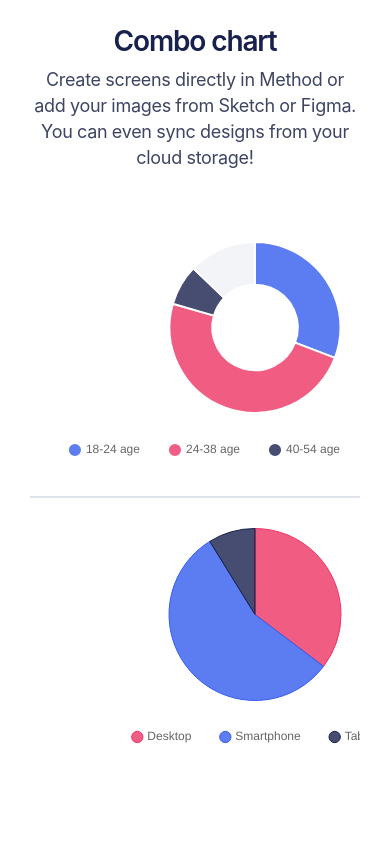
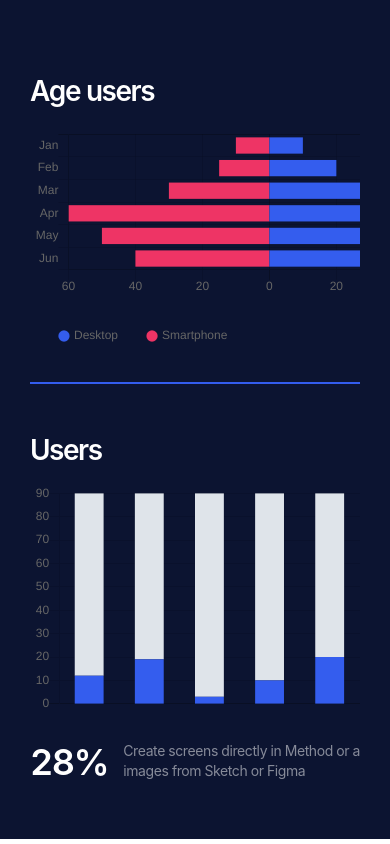
Before and after one commit to StorytaleTeam/method, a React app: page / in a window 390 px wide. Built offline with nearby package versions, Linux system fonts and the light colour scheme; the HTML template or start-up script is replaced by a standard one; a web font is replaced by a local one.

Commit message:
stats . one chart

```diff
--- a/src/App.js
+++ b/src/App.js
@@ -183,13 +183,14 @@ import StatsLayoutsTypeSecond from "./layouts/Stats/StatsLayoutsTypeSecond/Stats
 import StatsLayoutsTypeNinth from "./layouts/Stats/StatsLayoutsTypeNinth/StatsLayoutsTypeNinth";
 import StatsLayoutsTypeFifth from "./layouts/Stats/StatsLayoutsTypeFifth/StatsLayoutsTypeFifth";
 import StatsLayoutsTypeTenth from "./layouts/Stats/StatsLayoutsTypeTenth/StatsLayoutsTypeTenth";
+import StatsLayoutsTypeEleventh from "./layouts/Stats/StatsLayoutsTypeEleventh/StatsLayoutsTypeEleventh";
 
 /*example*/
 
 function App() {
     return (
         <div >
-            <StatsLayoutsTypeTenth />
+            <StatsLayoutsTypeEleventh dark={true}/>
         </div>
     );
 }
--- /dev/null
+++ b/src/layouts/Stats/StatsLayoutsTypeEleventh/StatsLayoutsTypeEleventh.js
@@ -0,0 +1,190 @@
+import { Row, Col, Container} from "reactstrap";
+import React, {Component} from "react";
+import {Fade} from "react-awesome-reveal";
+import classes from "./StatsLayoutsTypeEleventh.module.css"
+
+import {HorizontalBar, Bar} from 'react-chartjs-2'
+
+const dataBar = {
+    labels: ['1', '2', '3', '4', '5', '6', 7],
+    datasets: [
+        {
+            label: '# of Red Votes',
+            data: [12, 19, 3, 10, 20, 15, 30],
+            backgroundColor: '#345DEE',
+        },
+        {
+            label: '# of Blue Votes',
+            data: [(90-12), (90-19), (90-3), (90-10), (90-20), (90-15), (90-30)],
+            backgroundColor: '#DFE4EA',
+            hoverBackgroundColor: '#DFE4EA'
+        },
+    ],
+}
+
+const optionsBar = {
+    legend: {
+        display: false,
+    },
+    scales: {
+        yAxes: [
+            {
+                stacked: true,
+                ticks: {
+                    beginAtZero: true,
+                },
+            },
+        ],
+        xAxes: [
+            {
+                stacked: true,
+                display: false,
+                barPercentage: 0.6
+            },
+        ],
+    },
+    tooltips: {
+        filter: function (tooltipItem) {
+            return tooltipItem.datasetIndex === 0;
+        },
+        callbacks: {
+            label: function(tooltipItem, data) {
+                //get the concerned dataset
+                let dataset = data.datasets[tooltipItem.datasetIndex];
+                //calculate the total of this data set
+                let total = dataset.data.reduce(function(previousValue, currentValue, currentIndex, array) {
+                    return previousValue + currentValue;
+                });
+                //get the current items value
+                let currentValue = dataset.data[tooltipItem.index];
+                //calculate the precentage based on the total and current item, also this does a rough rounding to give a whole number
+                let percentage = Math.floor(((currentValue/total) * 100)+0.5);
+
+                return percentage + "%";
+            }
+        }
+    },
+}
+
+const data = {
+    labels: ["Jan", "Feb", "Mar", "Apr", "May", "Jun"],
+    datasets: [
+        {
+            label: "Desktop",
+            stack: "Stack 0",
+            backgroundColor: "#345DEE",
+            data: [10, 20, 30, 40, 50, 60],
+        },
+        {
+            label: "Smartphone",
+            stack: "Stack 0",
+            backgroundColor: "#EE3465",
+            data: [10, 15, 30, 60, 50, 40].map((k) => -k),
+        },
+    ],
+}
+
+const options = {
+        tooltips: {
+            intersect: false,
+            callbacks: {
+                label: (c) => {
+                    const value = Number(c.value);
+                    const positiveOnly = value < 0 ? -value : value;
+                    let retStr = "";
+                    if (c.datasetIndex === 0) {
+                        retStr += `Male: ${positiveOnly.toString()}`;
+                    } else {
+                        retStr += `Female: ${positiveOnly.toString()}`;
+                    }
+                    return retStr;
+                },
+            },
+        },
+        responsive: true,
+        legend: {
+            display: true,
+            position: "bottom",
+            align: 'start',
+            labels: {
+                padding: 30,
+                boxWidth: 8,
+                usePointStyle: true,
+            }
+        },
+        scales: {
+            xAxes: [
+                {
+                    stacked: false,
+                    ticks: {
+                        beginAtZero: true,
+                        callback: (v) => {
+                            return v < 0 ? -v : v;
+                        },
+                    },
+                },
+            ],
+            yAxes: [
+                {
+                    stacked: true,
+                    ticks: {
+                        beginAtZero: true,
+                    },
+                    position: "left",
+                }
+            ],
+        },
+}
+
+
+
+class StatsLayoutsTypeTenth extends Component {
+
+    constructor(props){
+        super(props)
+        this.state = {}
+    }
+
+    render() {
+        return (
+            <div>
+                <section className={`section ${classes.stats} ${(this.props.dark) ?  `dark ${classes.dark}` : ''}`}>
+                    <div className={classes.gridWrapper}>
+                        <Container>
+                            <Row className={classes.bottomLevel}>
+                                <Col lg={6} className={classes.item}>
+                                    <Fade top delay={150} triggerOnce={true}>
+                                        <div className={classes.chartWrapper}>
+                                            <div className="chart">
+                                                <h2 className={classes.title}>Аge users</h2>
+                                                <HorizontalBar data={data} options={options} />
+                                            </div>
+                                        </div>
+                                    </Fade>
+                                </Col>
+                                <Col lg={6} className={classes.item}>
+                                    <Fade top delay={200} triggerOnce={true}>
+                                        <div className={classes.chartWrapper}>
+                                            <div className="chart">
+                                                <h2 className={classes.title}>Users</h2>
+                                                <Bar data={dataBar} options={optionsBar} />
+                                                <div className={classes.textContent}>
+                                                    <div className={classes.value}>
+                                                        <span>28</span>%
+                                                    </div>
+                                                    <div className={classes.text}>Create screens directly in Method or add your images from Sketch or Figma</div>
+                                                </div>
+                                            </div>
+                                        </div>
+                                    </Fade>
+                                </Col>
+                            </Row>
+                        </Container>
+                    </div>
+                </section>
+            </div>
+        )
+    }
+}
+
+export default StatsLayoutsTypeTenth
--- /dev/null
+++ b/src/layouts/Stats/StatsLayoutsTypeEleventh/StatsLayoutsTypeEleventh.module.css
@@ -0,0 +1,98 @@
+.bottomLevel {
+    padding-top: 70px;
+}
+.description {
+    text-align: center;
+    max-width: 600px;
+    margin: 0 auto !important;
+    margin-top: 10px !important;
+}
+.chartWrapper {
+    height: 100%;
+
+    padding: 40px;
+    padding-top: 20px;
+    border: 2px solid #DFE4EA;
+    border-radius: 8px;
+}
+.item > div {
+    height: 100%;
+}
+.title {
+    margin: 20px 0 !important;
+}
+.textContent {
+    margin-top: 30px;
+
+    display: grid;
+    grid-template-columns: auto 1fr;
+    grid-gap: 15px;
+}
+.value {
+    font-style: normal;
+    font-weight: 600;
+    font-size: 36px;
+    line-height: 120%;
+
+    text-align: center;
+    letter-spacing: -1.5px;
+    color: #18214D;
+}
+.text {
+    max-width: 300px;
+
+    font-style: normal;
+    font-weight: normal;
+    font-size: 14px;
+    line-height: 140%;
+    letter-spacing: -0.4px;
+    color: #3E4462;
+}
+
+/*dark*/
+
+.dark .chartWrapper {
+    border-color: #345DEE;
+}
+.dark .value {
+    color: #FFFFFF;
+}
+.dark .text {
+    color: rgba(255, 255, 255, 0.5);
+}
+
+@media screen and (max-width: 991px) {
+    .chartWrapper {
+        padding: 30px 0;
+        border: none;
+        border-bottom: 2px solid #DFE4EA;
+        border-radius: 0;
+    }
+    .item:nth-last-of-type(1) .chartWrapper {
+        border: none;
+    }
+}
+
+@media screen and (max-width: 768px) {
+    .chartWrapper {
+        overflow-x: scroll;
+    }
+    .stats div[class="chart"]  {
+        min-width: 450px;
+    }
+}
+@media screen and (max-width: 575px) {
+    .bottomLevel {
+        padding-top: 0;
+    }
+    .buttonColumn {
+        padding-top: 40px;
+        justify-content: flex-start !important;
+    }
+}
+@media screen and (max-width: 450px) {
+    .gridWrapper {
+        padding-left: 15px;
+        padding-right: 15px;
+    }
+}
```
